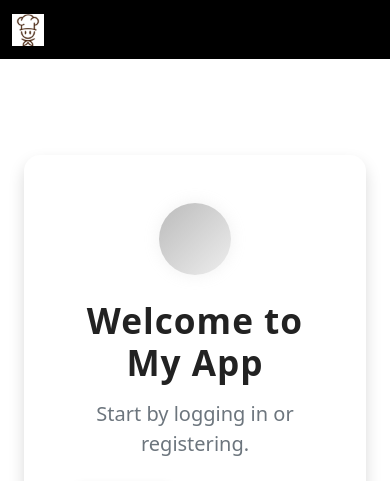
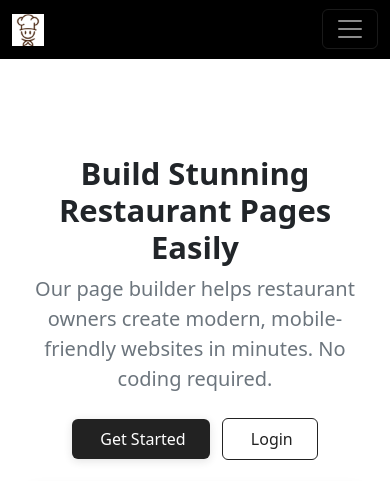
Before and after one commit to ZMegX/page_builder, a Django app: page / in a window 390 px wide. Shown: the top 481 px of the page. Run offline with Django 5.2, Linux system fonts and the light colour scheme; some libraries are stand-ins or nearby versions.

Commit message:
js bug fixed on home - visual improved - password change and register > logo added- nav bar updated

```diff
--- a/users/templates/base.html
+++ b/users/templates/base.html
@@ -2,8 +2,7 @@
 <!DOCTYPE html>
 <html lang="en">
 <head>
-    <meta charset="UTF-8">
-    <title>{% block title %}My App{% endblock %}</title>
+    <meta name="viewport" content="width=device-width, initial-scale=1"> <!-- ✅ Makes it mobile responsive -->    <title>{% block title %}My App{% endblock %}</title>
     <link href="https://cdn.jsdelivr.net/npm/bootstrap@5.3.3/dist/css/bootstrap.min.css" rel="stylesheet">
     <link rel="stylesheet" href="{% static 'users/main.css' %}">
     <link rel="icon" type="image/x-icon" href="{% static 'favicon.ico' %}">
@@ -14,31 +13,33 @@
         <a class="navbar-brand" href="{% url 'home' %}">
             <img src="{% static 'favicon.ico' %}" alt="My App" style="height: 32px;">
           </a>
-        <div class="collapse navbar-collapse">
+      <button class="navbar-toggler" type="button" data-bs-toggle="collapse" data-bs-target="#navbarContent"
+          aria-controls="navbarContent" aria-expanded="false" aria-label="Toggle navigation">
+          <span class="navbar-toggler-icon"></span>
+        </button>
+        <div class="collapse navbar-collapse" id="navbarContent">
           <ul class="navbar-nav ms-auto">
 
             {% if user.is_authenticated %}
-            <li class="nav-item d-flex align-items-center">
-              <a href="{% url 'profile' %}" class="d-flex align-items-center text-decoration-none">
+            <li class="nav-item">
+              <a href="{% url 'profile' %}"
+                class="d-flex flex-column flex-lg-row align-items-center text-decoration-none">
                 {% if user.profile.image %}
-                  <img src="{{ user.profile.image.url }}" alt="Profile" class="navbar-profile-img">
+                  <img src="{{ user.profile.image.url }}" alt="Profile" class="navbar-profile-img mb-1 mb-lg-0">
                 {% else %}
-                  <img src="{% static 'users/default.jpg' %}" alt="Profile" class="navbar-profile-img">
+                  <img src="{% static 'users/default_profile_pic.jpg' %}" alt="Profile" class="navbar-profile-img mb-1 mb-lg-0">
                 {% endif %}
-                <span class="navbar-username">{{ user.username }}</span>
+                <span class="navbar-username ms-0 ms-lg-2">{{ user.username }}</span>
               </a>
             </li>
             <li class="nav-item">
-              <form method="post" action="{% url 'logout' %}" style="display:inline;">
+              <form method="post" action="{% url 'logout' %}" class="d-inline">
                 {% csrf_token %}
-                <button type="submit" class="nav-link btn btn-link" style="display:inline; padding:0; border:none; background:none;">
+                <button type="submit" class="nav-link btn btn-link p-0 border-0 bg-transparent">
                   Logout
                 </button>
               </form>
             </li>
-            {% else %}
-            <li class="nav-item"><a class="nav-link" href="{% url 'login' %}">Login</a></li>
-            <li class="nav-item"><a class="nav-link" href="{% url 'register' %}">Register</a></li>
             {% endif %}
           </ul>
         </div>
@@ -49,6 +50,7 @@
     </main>
     <script src="{% static 'js/bootstrap-tooltips.js' %}"></script>
     <script src="https://cdn.jsdelivr.net/npm/bootstrap@5.3.3/dist/js/bootstrap.bundle.min.js"></script>
+    {% block extra_js %}{% endblock %}
 
-</body>
+  </body>
 </html>
--- a/users/templates/home.html
+++ b/users/templates/home.html
@@ -1,86 +1,86 @@
 {% extends "base.html" %}
 {% block title %}Home{% endblock %}
 {% block content %}
-<div class="container home-container">
-  <div class="card home-card shadow border-0 rounded-4 p-5">
-    <div class="text-center">
-      <div class="mx-auto mb-4 home-icon-bg">
-        <i class="bi bi-stars text-dark" style="font-size:2.3rem;"></i>
+
+<div class="container py-5">
+
+  <!-- Hero Section -->
+    <div class="row align-items-center text-center text-md-start mb-5 fade-in-element">    <div class="col-md-6">
+      <h1 class="fw-bold display-5">Build Stunning Restaurant Pages Easily</h1>
+      <p class="lead text-secondary">
+        Our page builder helps restaurant owners create modern, mobile-friendly websites in minutes.
+        No coding required.
+      </p>
+      <div class="mt-4">
+        <a href="{% url 'register' %}" class="btn btn-dark px-4 py-2 me-2">
+          <i class="bi bi-lightning-charge me-1"></i> Get Started
+        </a>
+        <a href="{% url 'login' %}" class="btn btn-outline-dark px-4 py-2">
+          <i class="bi bi-box-arrow-in-right me-1"></i> Login
+        </a>
       </div>
-      <h1 class="fw-bold mb-3 home-title">Welcome to My App</h1>
-      <p class="mb-4 text-secondary fs-5 home-desc">
-        Start by logging in or registering.
-      </p>
-      <a href="{% url 'login' %}" class="btn btn-dark me-2 px-4 py-2 fw-semibold home-btn-dark">
-        <i class="bi bi-box-arrow-in-right me-1"></i>Login
-      </a>
-      <a href="{% url 'register' %}" class="btn btn-outline-dark px-4 py-2 fw-semibold home-btn-outline-dark">
-        <i class="bi bi-person-plus me-1"></i>Register
-      </a>
+    </div>
+    <div class="col-md-6 mt-4 mt-md-0">
+      <img src="/static/img/page_builder_mockup.png"
+           class="img-fluid rounded-4 shadow"
+           alt="Page Builder Preview">
     </div>
   </div>
+
+  <!-- Features Section -->
+  <div class="row text-center my-5 fade-in-element">
+    <h2 class="fw-bold mb-4">Why Choose Our Page Builder?</h2>
+
+    <div class="col-md-4 mb-4 feature-card">
+      <i class="bi bi-palette2 display-5 text-dark mb-3"></i>
+      <h5 class="fw-semibold">Customizable Designs</h5>
+      <p class="text-secondary">Choose from templates and easily adapt them to your brand.</p>
+    </div>
+
+    <div class="col-md-4 mb-4 feature-card">
+      <i class="bi bi-phone display-5 text-dark mb-3"></i>
+      <h5 class="fw-semibold">Mobile First</h5>
+      <p class="text-secondary">Your restaurant’s page looks great on any device.</p>
+    </div>
+
+    <div class="col-md-4 mb-4 feature-card">
+      <i class="bi bi-rocket-takeoff display-5 text-dark mb-3"></i>
+      <h5 class="fw-semibold">Fast & Easy</h5>
+      <p class="text-secondary">Create and launch your site in just a few clicks.</p>
+    </div>
+  </div>
+
+
+  <!-- How It Works -->
+  <div class="row align-items-center my-5 fade-in-element">
+    <div class="col-md-6 order-md-2">
+      <img src="/static/img/how_it_works.png"
+           class="img-fluid rounded-4 shadow"
+           alt="How it works">
+    </div>
+    <div class="col-md-6">
+      <h2 class="fw-bold mb-4">How It Works</h2>
+      <ol class="fs-5 text-secondary">
+        <li>Sign up and log in to your account.</li>
+        <li>Pick a template and customize with text, images, and menus.</li>
+        <li>Publish your site with one click.</li>
+      </ol>
+    </div>
+  </div>
+
+  <!-- CTA Section -->
+  <div class="card text-center bg-dark text-white rounded-4 shadow p-5 mt-5 fade-in-element">
+    <h2 class="fw-bold mb-3">Ready to Build Your Page?</h2>
+    <p class="mb-4">Join hundreds of restaurants already using our platform.</p>
+    <a href="{% url 'register' %}" class="btn btn-light px-4 py-2 fw-semibold">
+      Get Started for Free
+    </a>
+  </div>
+
 </div>
 
-<style>
-  body { background: #fff !important; }
-  .home-container {
-    padding-top: 48px;
-    max-width: 800px;
-  }
-  .home-card {
-    max-width: 700px;
-    margin-left: auto;
-    margin-right: auto;
-  }
-  .home-icon-bg {
-    width:72px;
-    height:72px;
-    display:flex;
-    align-items:center;
-    justify-content:center;
-    background:linear-gradient(135deg,#bbb 0%,#eee 100%);
-    border-radius:50%;
-    box-shadow:0 0 16px #bbb3;
-  }
-  .home-title {
-    color: #222;
-    letter-spacing: 1px;
-    font-size: 2.2rem;
-  }
-  .home-desc {
-    max-width:390px;
-    margin:auto;
-  }
-  .home-btn-dark {
-    border-radius: 0.6rem;
-    font-size: 1.15rem;
-  }
-  .home-btn-outline-dark {
-    border-radius: 0.6rem;
-    font-size: 1.15rem;
-  }
-  .btn-dark {
-    background: #222 !important;
-    color: #fff !important;
-    border: none;
-    box-shadow: 0 2px 8px #2222;
-    transition: background 0.2s, color 0.2s, box-shadow 0.2s;
-  }
-  .btn-dark:hover, .btn-dark:focus {
-    background: #fff !important;
-    color: #222 !important;
-    border: 1.5px solid #222;
-  }
-  .btn-outline-dark {
-    color: #222 !important;
-    border: 1.5px solid #222 !important;
-    background: #fff !important;
-    transition: color .2s, background .2s;
-  }
-  .btn-outline-dark:hover, .btn-outline-dark:focus {
-    color: #fff !important;
-    background: #222 !important;
-    border: 1.5px solid #222 !important;
-  }
-</style>
 {% endblock %}
+{% load static %}
+{% block extra_js %}
+<script src="{% static 'js/fadein.js' %}"></script>
+{% endblock %}
```
Also changed, not shown: users/templates/registration/password_change_form.html (+7 -6 lines), users/templates/registration/register.html (+4 -4 lines).
